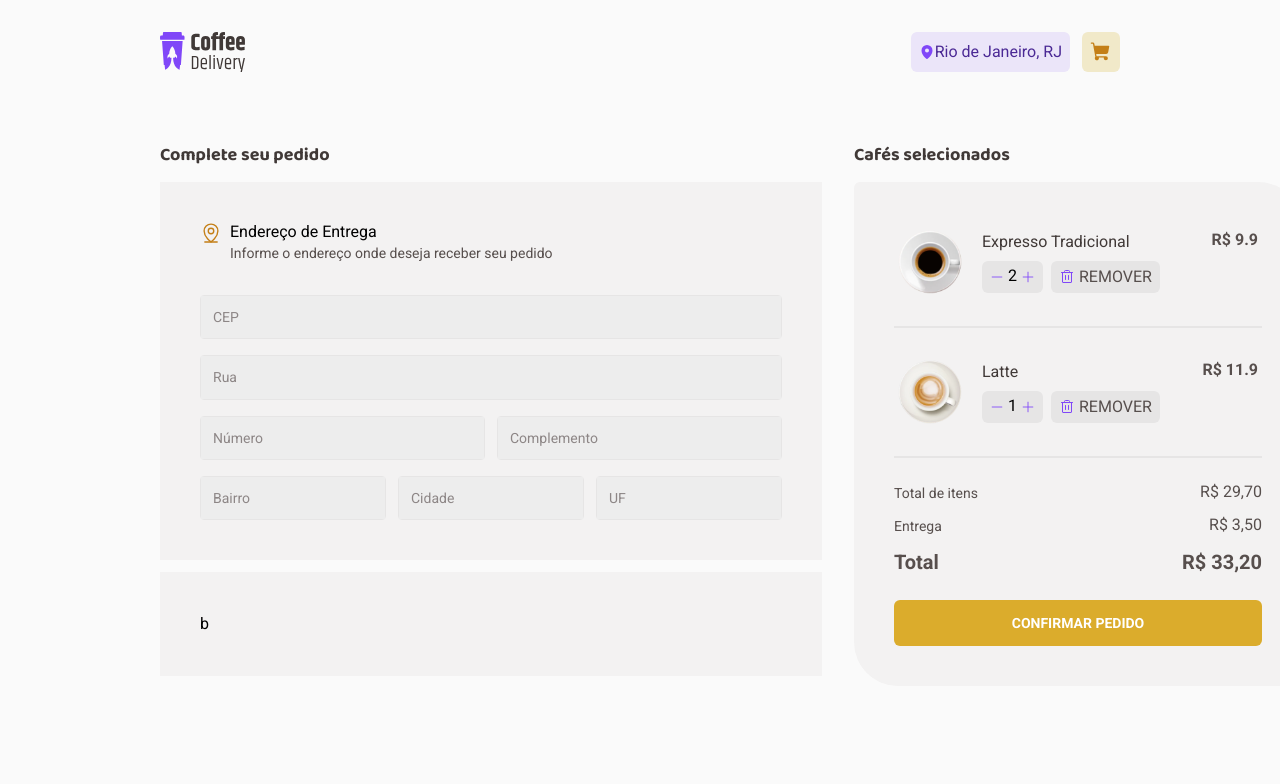
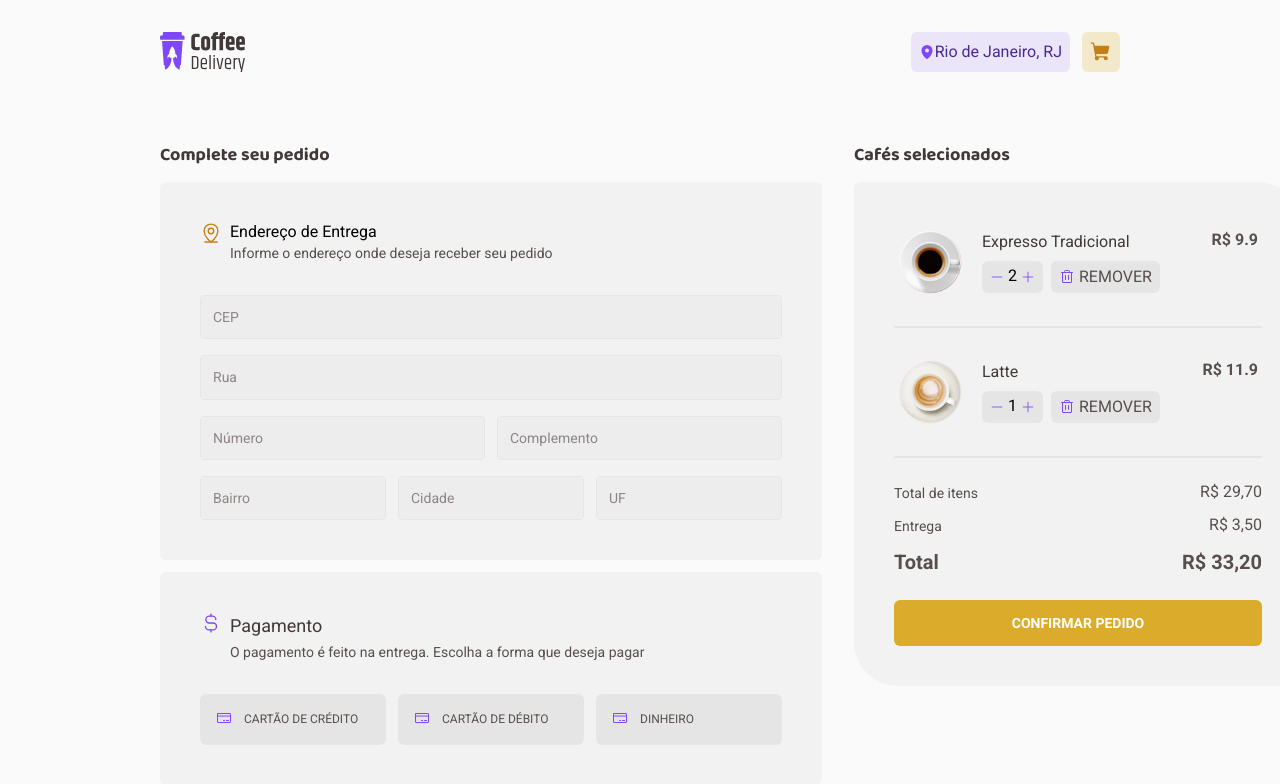
Before and after one commit to victorassiso/caffee-delivery, a React (Vite) app: page /coffee-delivery/checkout in a window 1280 px wide. Shown: the top 784 px of the page. Built offline with nearby package versions, Linux system fonts and the light colour scheme.

Commit message:
ADD: Implement Payment Method component

```diff
--- a/src/pages/checkout/checkout.tsx
+++ b/src/pages/checkout/checkout.tsx
@@ -1,6 +1,7 @@
 import expressoTradicional from '../../../public/images/coffees/expresso.png'
 import latte from '../../../public/images/coffees/latte.png'
 import { AddressForm } from './components/address-form/address-form'
+import { PaymentMethod } from './components/payment-method/payment-method'
 import { SelectedItemsCard } from './components/selected-items/selected-items-card'
 
 const items = [
@@ -29,7 +30,7 @@ export function Checkout() {
         </h2>
         <div className="mt-[0.9375rem] flex flex-col gap-3">
           <AddressForm />
-          <div className="bg-base-card p-10">b</div>
+          <PaymentMethod />
         </div>
       </div>
       <div className="">
--- a/src/pages/checkout/components/address-form/address-form.tsx
+++ b/src/pages/checkout/components/address-form/address-form.tsx
@@ -4,7 +4,7 @@ import { Input } from './components/input'
 
 export function AddressForm() {
   return (
-    <div className="flex flex-col gap-8 bg-base-card p-10">
+    <div className="flex flex-col gap-8 rounded-md bg-base-card p-10">
       <div className="flex gap-2">
         <MapPinLine color="var(--primary-dark)" size={22} />
         <div className="flex flex-col leading-[130%]">
--- /dev/null
+++ b/src/pages/checkout/components/payment-method/payment-method.tsx
@@ -0,0 +1,37 @@
+import { CreditCard, CurrencyDollarSimple } from 'phosphor-react'
+
+export function PaymentMethod() {
+  return (
+    <div className="flex flex-col gap-8 rounded-md bg-base-card p-10">
+      <div className="flex gap-2">
+        <CurrencyDollarSimple size={22} color="var(--secondary)" />
+        <div className="flex flex-col gap-[2px] leading-[130%]">
+          <span className="text-lg text-base-subtitle">Pagamento</span>
+          <span className="text-sm text-base-text">
+            O pagamento é feito na entrega. Escolha a forma que deseja pagar
+          </span>
+        </div>
+      </div>
+      <div className="grid grid-cols-3 items-center justify-center gap-3 self-stretch">
+        <button className="flex gap-3 rounded-md bg-base-button p-4">
+          <CreditCard size={16} color="var(--secondary)" />
+          <span className="text-xs uppercase leading-[160%] text-base-text">
+            Cartão de Crédito
+          </span>
+        </button>
+        <button className="flex gap-3 rounded-md bg-base-button p-4">
+          <CreditCard size={16} color="var(--secondary)" />
+          <span className="text-xs uppercase leading-[160%] text-base-text">
+            Cartão de Débito
+          </span>
+        </button>
+        <button className="flex grow gap-3 rounded-md bg-base-button p-4">
+          <CreditCard size={16} color="var(--secondary)" />
+          <span className="text-xs uppercase leading-[160%] text-base-text">
+            Dinheiro
+          </span>
+        </button>
+      </div>
+    </div>
+  )
+}
```
Also changed, not shown: src/pages/checkout/components/address-form.tsx (deleted), src/pages/checkout/components/payment-method.tsx (deleted).
